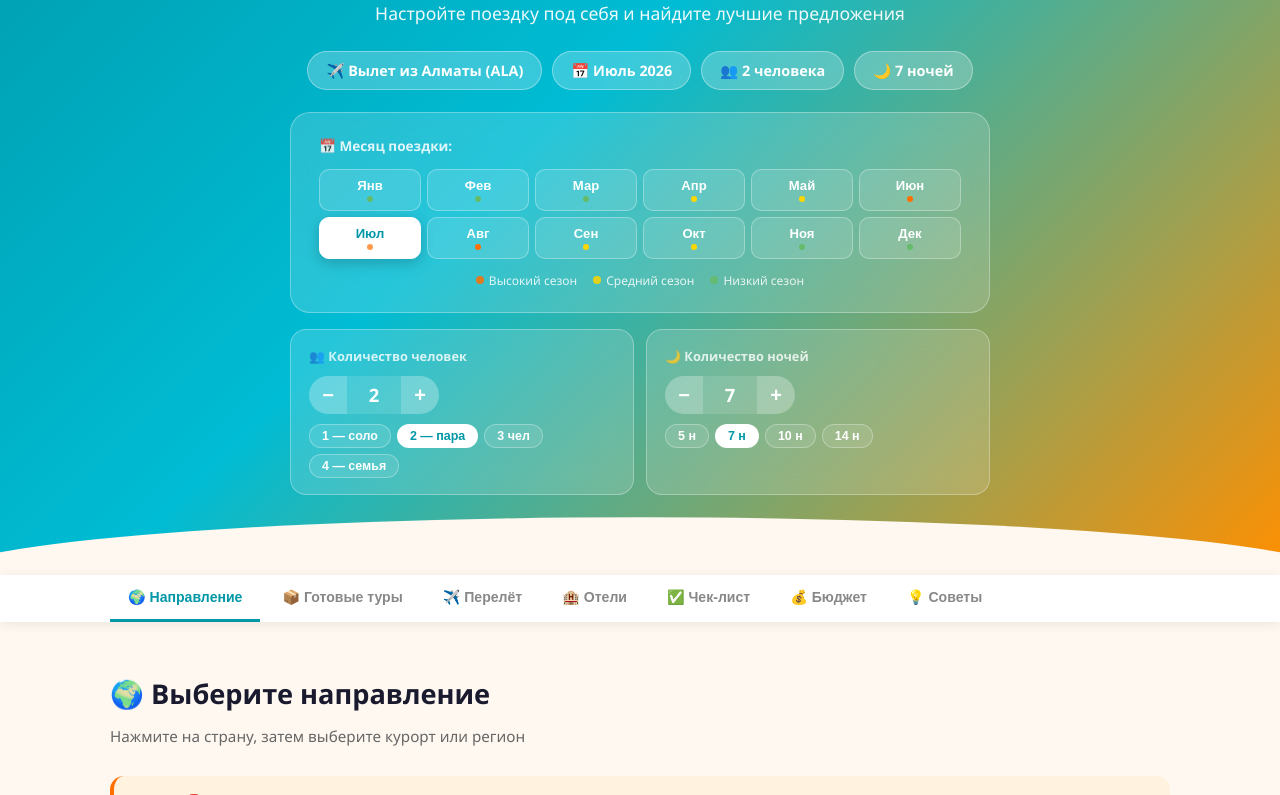
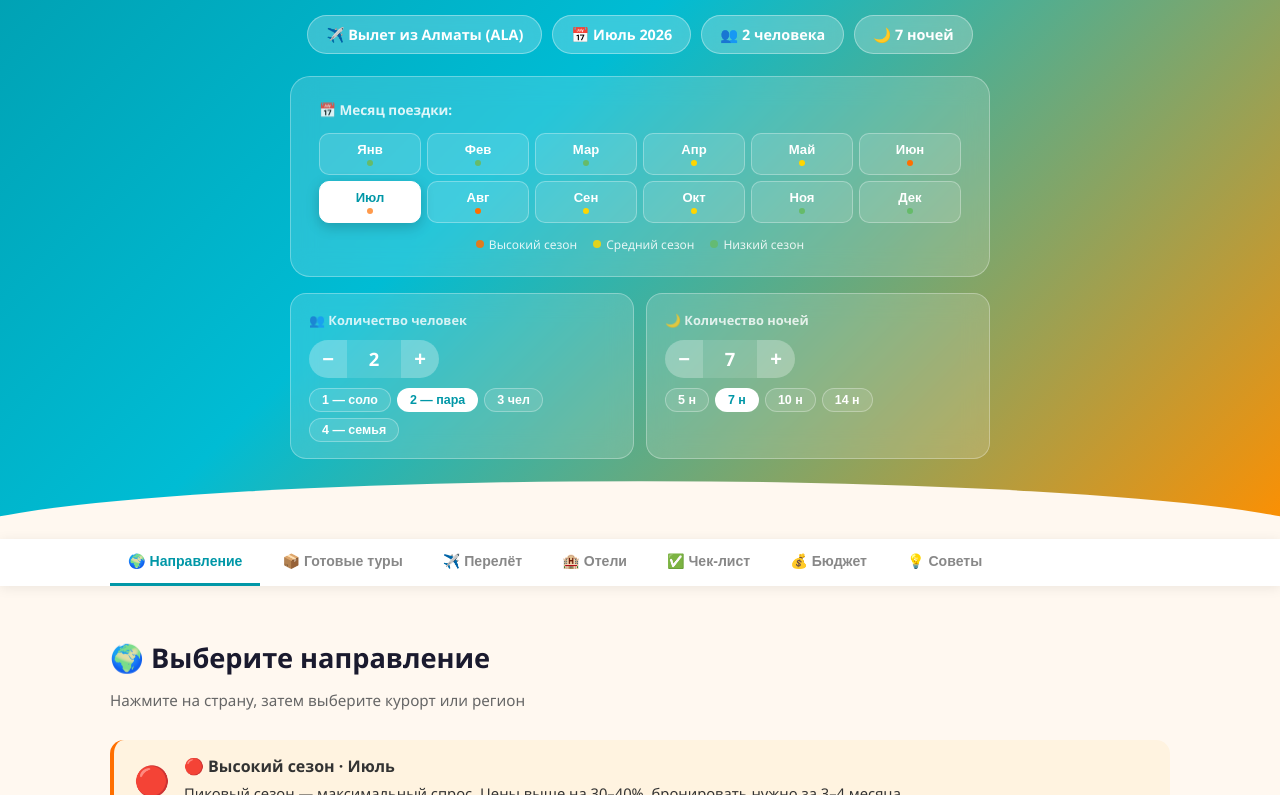
Before and after one commit to Assel1111/turkey-vacation, a plain HTML site: page index.html in a window 1280 px wide. Shown: the part 284-1079 px from the top of the page. Drawn offline with Linux system fonts and the light colour scheme.

Commit message:
Remove hero subtitle text

```diff
--- a/index.html
+++ b/index.html
@@ -378,7 +378,6 @@
 <div class="hero">
   <span class="hero-emoji">🌍</span>
   <h1>Планировщик отпуска из Алматы</h1>
-  <p>Настройте поездку под себя и найдите лучшие предложения</p>
   <div class="hero-badges">
     <span class="badge">✈️ Вылет из Алматы (ALA)</span>
     <span class="badge" id="hero-month-badge">📅 Июль 2026</span>
```
